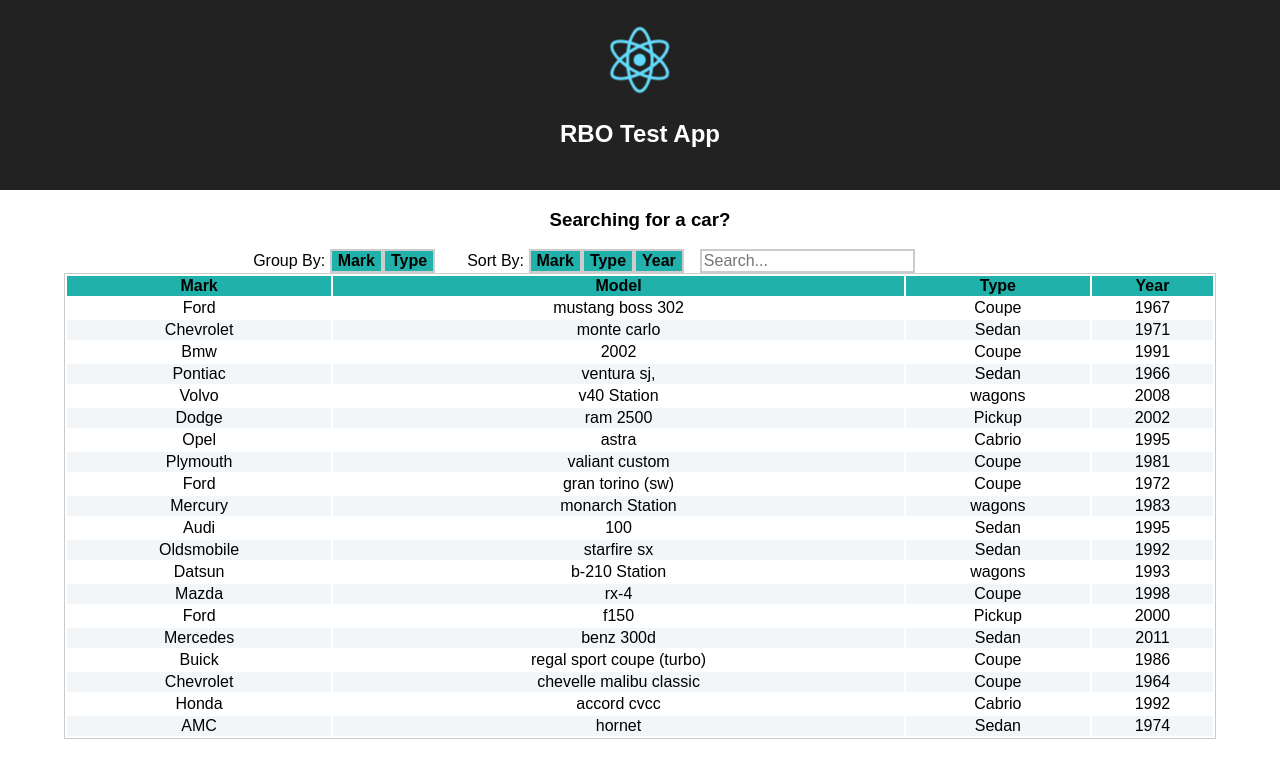
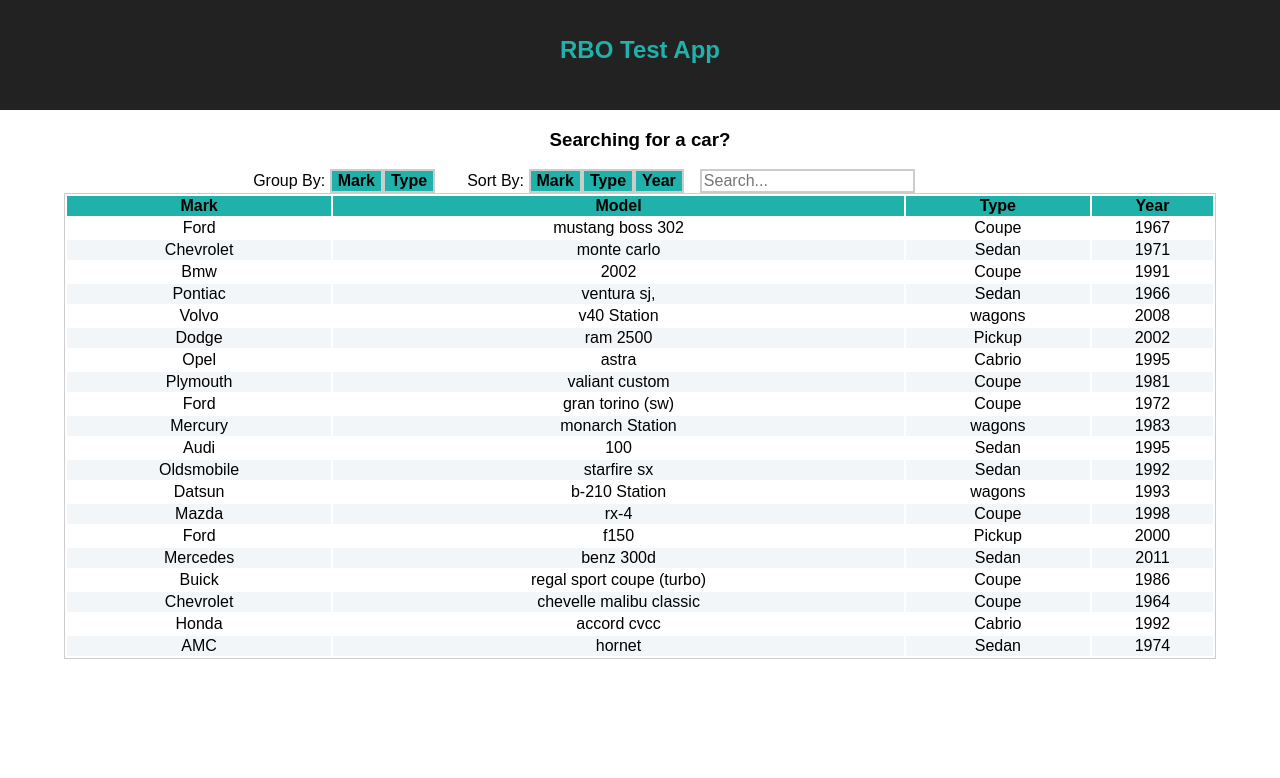
Before and after one commit to VakhromeevaKate/rbo-test-app, a React (Create React App) app: page / in a window 1280 px wide. Shown: the top 778 px of the page. Built offline with nearby package versions, Linux system fonts and the light colour scheme.

Commit message:
The same action

```diff
--- a/src/components/App.css
+++ /dev/null
@@ -1,67 +0,0 @@
-.App {
-  text-align: center;
-}
-
-.App-logo {
-  animation: App-logo-spin infinite 20s linear;
-  height: 80px;
-}
-
-.App-header {
-  background-color: #222;
-  height: 150px;
-  padding: 20px;
-  color: white;
-}
-
-.App-title {
-  font-size: 1.5em;
-}
-
-.Cars {
-  vertical-align: middle;
-  margin: 0 5%;
-  width: 90%;
-  border: #ccc solid 1px;
-}
-.Cars tbody tr:nth-child(odd){ /* Задаем стили для нечетных рядов таблицы */
-	background: #fff;
-}
-.Cars tbody tr:nth-child(even){ /* Задаем стили для четных рядов таблицы */
-	background: #f2f6f8;
-}
-
-.Cars thead {
-  background: lightseagreen;
-}
-
-.GroupHeader {
-  background: lightseagreen;
-  text-align: left;
-}
-
-.SearchBar {
-  width: 90%;
-}
-
-.SearchBar div{
-  display: inline-block;
-  padding: 0 1em;
-}
-
-.SearchBarButton {
-  background-color: lightseagreen;
-  font-weight: bold;
-  font-size: 1em;
-  border: 2px solid #ccc;
-}
-
-.SearchBarInput {
-  border: 2px solid #ccc;
-  font-size: 1em;
-}
-
-@keyframes App-logo-spin {
-  from { transform: rotate(0deg); }
-  to { transform: rotate(360deg); }
-}
--- a/src/components/FilterableProductTable.css
+++ b/src/components/FilterableProductTable.css
@@ -2,16 +2,11 @@
   text-align: center;
 }
 
-.App-logo {
-  animation: App-logo-spin infinite 20s linear;
-  height: 80px;
-}
-
 .App-header {
   background-color: #222;
-  height: 150px;
+  height: 70px;
   padding: 20px;
-  color: white;
+  color: lightseagreen;
 }
 
 .App-title {
@@ -24,10 +19,10 @@
   width: 90%;
   border: #ccc solid 1px;
 }
-.Cars tbody tr:nth-child(odd){ /* Задаем стили для нечетных рядов таблицы */
+.Cars tbody tr:nth-child(odd){
 	background: #fff;
 }
-.Cars tbody tr:nth-child(even){ /* Задаем стили для четных рядов таблицы */
+.Cars tbody tr:nth-child(even){
 	background: #f2f6f8;
 }
 
--- a/src/components/FilterableProductTable.jsx
+++ b/src/components/FilterableProductTable.jsx
@@ -1,6 +1,7 @@
 import React, { PureComponent } from 'react';
-import SearchBar from './SearchBar';
+import SearchBar from '../search/SearchBar';
 import ProductTable from './ProductTable';
+import './FilterableProductTable.css';
 
 class FilterableProductTable extends PureComponent {
 
@@ -21,6 +22,11 @@
             return (<div><p>Data is loading...</p></div>)
         };
         return (
+            <div className="App">
+                <header className="App-header">
+                <h1 className="App-title">RBO Test App</h1>
+                </header>
+                <h3>Searching for a car?</h3>
                 <div>
                     <SearchBar
                         filterText={this.state.filterText}
@@ -38,6 +44,7 @@
                         sortByYear={this.state.sortByYear}
                         groupByMark={this.state.groupByMark}
                         groupByType={this.state.groupByType}/>
+                </div>
             </div>
         );
     }
--- a/src/components/App.jsx
+++ b/src/containers/App.jsx
@@ -1,8 +1,6 @@
 import React, { PureComponent } from 'react';
 import {connect} from 'react-redux';
-import logo from '../logo.svg';
-import './App.css';
-import FilterableProductTable from './FilterableProductTable';
+import FilterableProductTable from '../components/FilterableProductTable';
 import PrepareData from '../utils/PrepareData';
 
 class App extends PureComponent {
@@ -21,14 +19,9 @@
   render() {
     let data = this.props.appState.data;
     let products = PrepareData(data.autos, data.attributes, data.colors, data.countries, data.options);
-    //console.log(products);
+
     return (
-      <div className="App">
-        <header className="App-header">
-          <img src={logo} className="App-logo" alt="logo" />
-          <h1 className="App-title">RBO Test App</h1>
-        </header>
-        <h3>Searching for a car?</h3>
+      <div>
         <FilterableProductTable
         products={products}
         ready={data.ready} />
--- a/src/index.js
+++ b/src/index.js
@@ -2,7 +2,7 @@
 import ReactDOM from 'react-dom';
 import './index.css';
 import { Provider } from 'react-redux';
-import App from './components/App';
+import App from './containers/App';
 import { fetchAutos, fetchAttributes, fetchColors, fetchCountries, fetchOptions } from './actions';
 import configureStore from './store/configureStore'
 import registerServiceWorker from './registerServiceWorker';
```
Also changed, not shown: src/logo.svg (deleted), src/search/SearchBar.jsx (renamed from src/components/SearchBar.jsx), 1 other file (tests, documents, lock files or other folders). Lines whose indentation alone changed are shown as unchanged.
